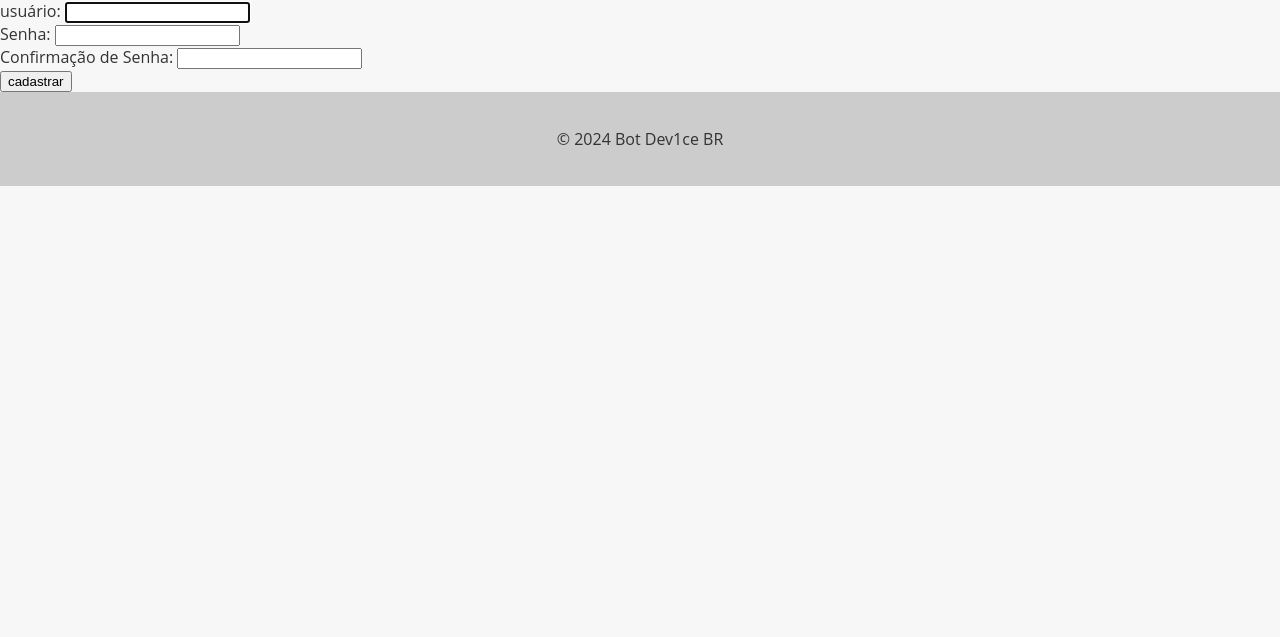
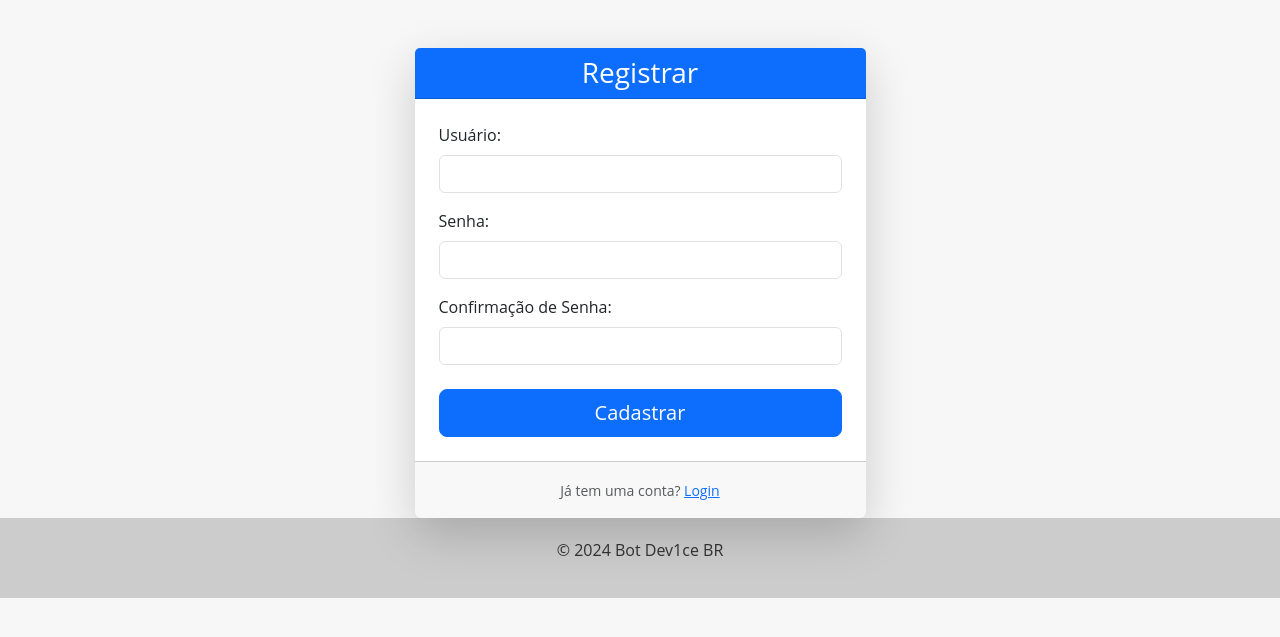
Before and after one commit to llucasmoura2/ProjetoCars, a Django app: page /register/ in a window 1280 px wide. Shown: the part 50-687 px from the top of the page. Run offline with Django 5.2, Linux system fonts and the light colour scheme.

Commit message:
atualizando templates de login e register

```diff
--- a/accounts/templates/register.html
+++ b/accounts/templates/register.html
@@ -1,32 +1,46 @@
-{% extends "base.html" %}
+{% extends 'base.html' %}
+{% load static %}
 
 {% block content %}
-
+<div class="container mt-5">
+    <div class="row justify-content-center">
+        <div class="col-md-5">
+            <div class="card border-0 shadow-lg">
+                <div class="card-header bg-primary text-white text-center">
+                    <h3 class="mb-0">Registrar</h3>
+                </div>
+                <div class="card-body p-4">
                     <form method="post">
                         {% csrf_token %}
 
-   <div class="form-group">
+                        <div class="mb-3">
+                            <label for="{{ user_form.username.id_for_label }}" class="form-label">Usuário:</label>
                             {{ user_form.username.errors }}
-       <label>usuário:</label>
-       {{ user_form.username }}
+                            <input type="text" name="{{ user_form.username.name }}" class="form-control" id="{{ user_form.username.id_for_label }}">
                         </div>
 
-   <div class="form-group">
+                        <div class="mb-3">
+                            <label for="{{ user_form.password1.id_for_label }}" class="form-label">Senha:</label>
                             {{ user_form.password1.errors }}
-       <label> Senha:</label>
-       {{ user_form.password1 }}
+                            <input type="password" name="{{ user_form.password1.name }}" class="form-control" id="{{ user_form.password1.id_for_label }}">
                         </div>
 
-   <div class="form-group">
+                        <div class="mb-4">
+                            <label for="{{ user_form.password2.id_for_label }}" class="form-label">Confirmação de Senha:</label>
                             {{ user_form.password2.errors }}
-       <label> Confirmação de Senha:</label>
-       {{ user_form.password2 }}
+                            <input type="password" name="{{ user_form.password2.name }}" class="form-control" id="{{ user_form.password2.id_for_label }}">
                         </div>
 
-   <div class="form-group">
-       <input type="submit" value="cadastrar">
+                        <div class="d-grid">
+                            <button type="submit" class="btn btn-primary btn-lg">Cadastrar</button>
                         </div>
-
                     </form>
-
+                </div>
+                <div class="card-footer text-center py-3">
+                    <small class="text-muted">Já tem uma conta? <a href="{% url 'login' %}" class="text-primary">Login</a></small>
+                </div>
+            </div>
+        </div>
+    </div>
+</div>
 {% endblock %}
--- a/app/templates/base.html
+++ b/app/templates/base.html
@@ -3,6 +3,7 @@
 <head>
   <meta charset="UTF-8">
   <meta name="viewport" content="width=device-width, initial-scale=1.0">
+  <link href="https://cdn.jsdelivr.net/npm/bootstrap@5.3.3/dist/css/bootstrap.min.css" rel="stylesheet" integrity="sha384-QWTKZyjpPEjISv5WaRU9OFeRpok6YctnYmDr5pNlyT2bRjXh0JMhjY6hW+ALEwIH" crossorigin="anonymous">
   <title>{% block title %}{% endblock %}</title>
   <style>
     body {
--- a/cars/tests.py
+++ /dev/null
@@ -1,3 +0,0 @@
-from django.test import TestCase
-
-# Create your tests here.
```
Also changed, not shown: accounts/templates/login.html (+31 -15 lines), cars/views.py (+0 -75 lines), cars/forms.py (line endings or trailing spaces). Lines whose indentation alone changed are shown as unchanged.
